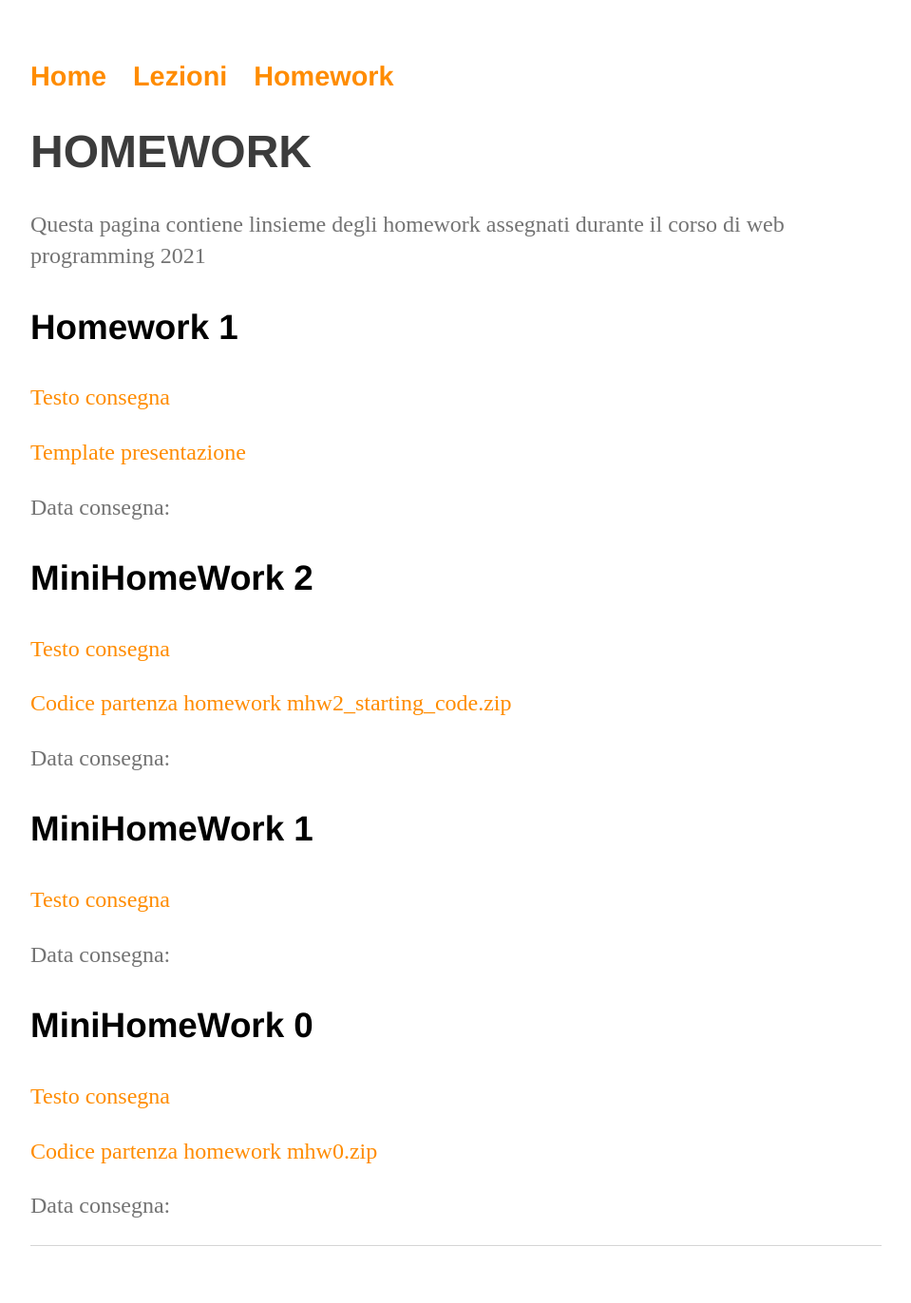
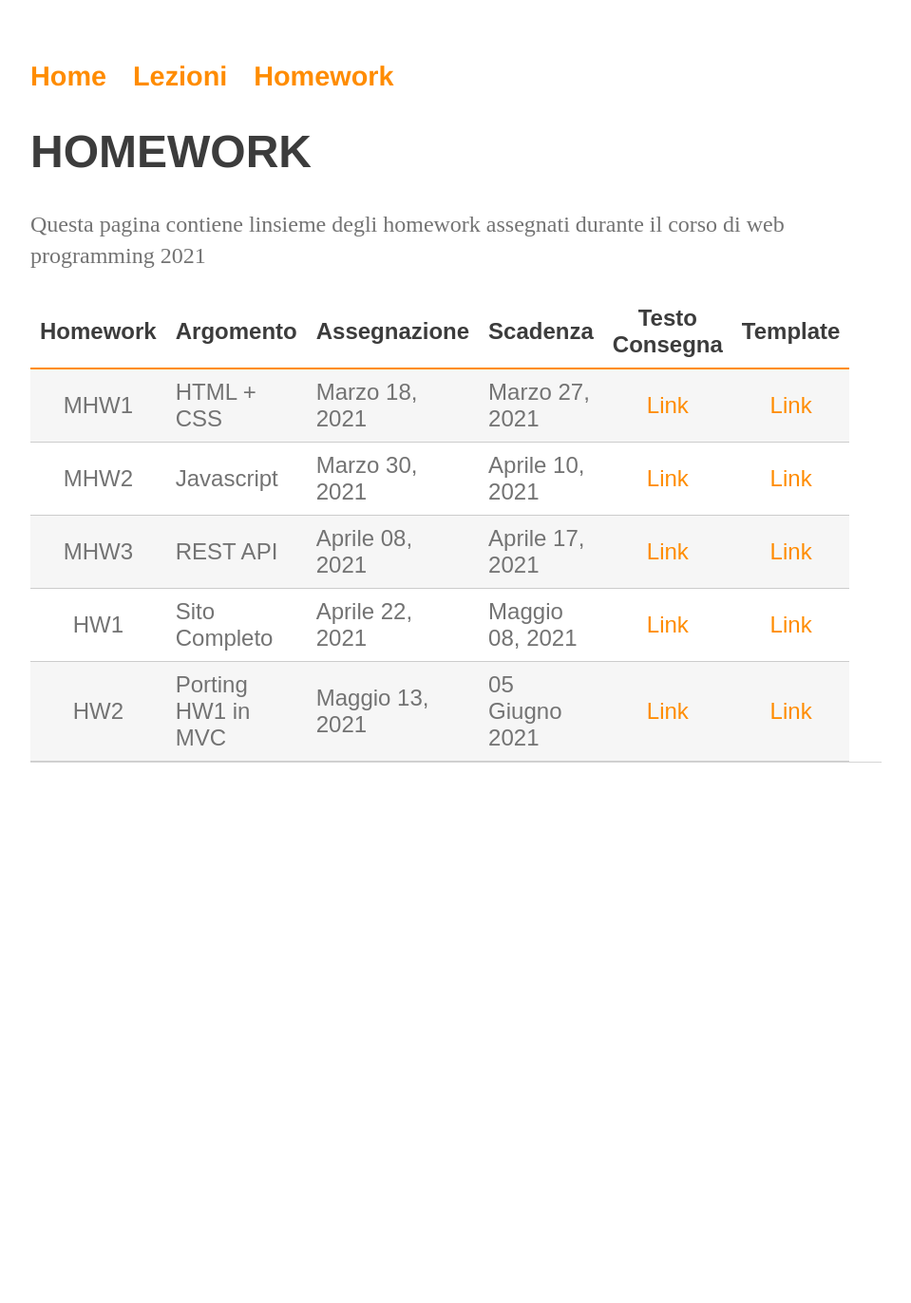
Before and after one commit to perceivelab/database-course, a Jekyll site: the page built from homework.md, in a window 1280 px wide. Shown: the whole page at 95% size, without its empty margins (160-1119 px from the left). Built offline with Jekyll 4.4.1, drawn with Linux system fonts in a browser that asks for light colours; our own code applies the rules of GitHub Pages for plain Markdown files; after the commit the page ends 900 px from its top, so only the background shows below that.

Commit message:
Update homework.md

```diff
--- a/homework.md
+++ b/homework.md
@@ -1,33 +1,12 @@
 # HOMEWORK
 Questa pagina contiene linsieme degli homework assegnati durante il corso di web programming 2021
 
-### Homework 1
-[Testo consegna]()
+| Homework | Argomento          | Assegnazione    | Scadenza          | Testo Consegna  | Template |
+| :-------:| ------------------ | --------------- | -------           | :--------:      | :------: |
+| MHW1     | HTML + CSS         | Marzo 18, 2021  | Marzo 27, 2021    | [Link][404]        | [Link][404] |
+| MHW2     | Javascript         | Marzo 30, 2021  | Aprile 10, 2021   | [Link][404]        | [Link][404] |
+| MHW3     | REST API           | Aprile 08, 2021 | Aprile 17, 2021   | [Link][404]        | [Link][404] |
+| HW1      | Sito Completo      | Aprile 22, 2021 | Maggio 08, 2021   | [Link][404]        | [Link][404] |
+| HW2      | Porting HW1 in MVC | Maggio 13, 2021 | 05 Giugno 2021    | [Link][404]        | [Link][404] |
 
-[Template presentazione]()
-
-Data consegna:
-
-
-### MiniHomeWork 2
-
-[Testo consegna]()
-
-[Codice partenza homework mhw2_starting_code.zip]()
-
-Data consegna:
-
-
-### MiniHomeWork 1
-
-[Testo consegna]()
-
-Data consegna:
-
-
-### MiniHomeWork 0
-[Testo consegna]()
-
-[Codice partenza homework mhw0.zip]()
-
-Data consegna:
+[404]: /fallback
```
